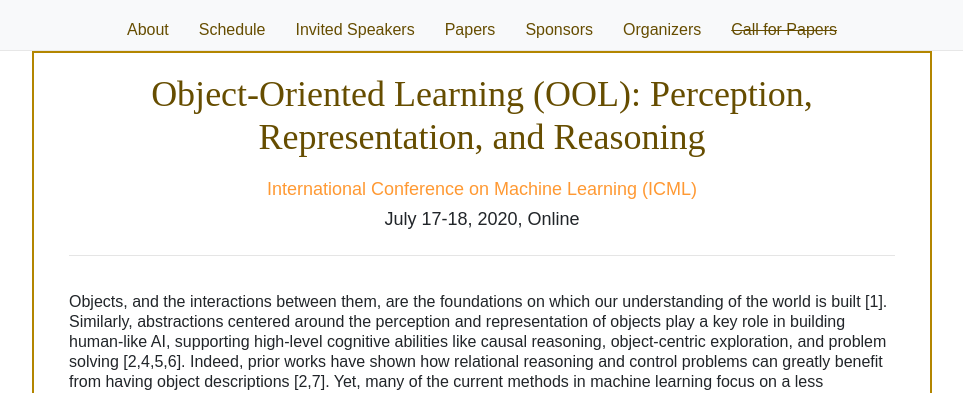
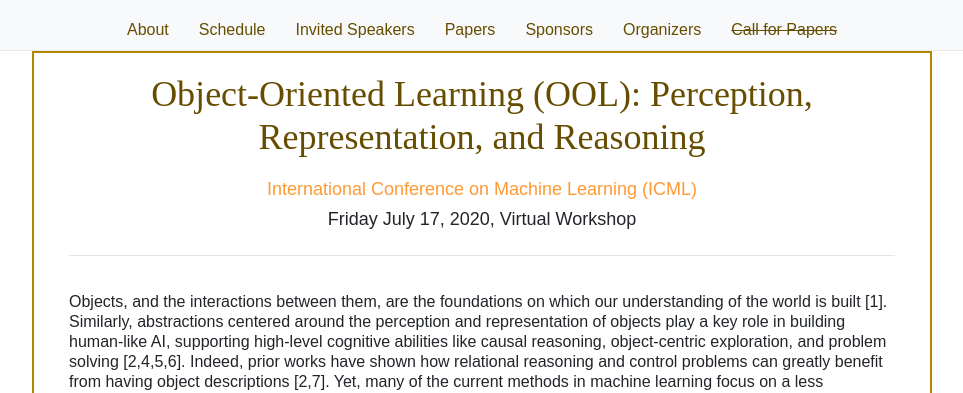
Before and after one commit to oolworkshop/oolworkshop.github.io, a Jekyll site: the page built from index.html, in a window 1280 px wide. Shown: the top 393 px of the page, without its empty margins (158-1121 px from the left). Built offline with Jekyll 4.4.1, drawn with Linux system fonts in a browser that asks for light colours; nearby versions of some CDN libraries.

Commit message:
update workshop date

```diff
--- a/_layouts/default.html
+++ b/_layouts/default.html
@@ -53,7 +53,7 @@
         <div class="break"></div>
         <h4 class="text-center"><a href="https://icml.cc/Conferences/2020">International Conference on Machine Learning (ICML)</a></h4>
         <div class="break"></div>
-        <h4 class="text-center">July 17-18, 2020, Online</h4>
+        <h4 class="text-center">Friday July 17, 2020, Virtual Workshop</h4>
         <div class="break"></div>
 <!--        <h4 class="text-center"><a href="https://twitter.com/baicsworkshop" target="_blank">@baicsworkshop</a> · <a href="https://twitter.com/hashtag/BAICS2020" target="_blank">#BAICS2020</a></h4>-->
         <hr>
```
